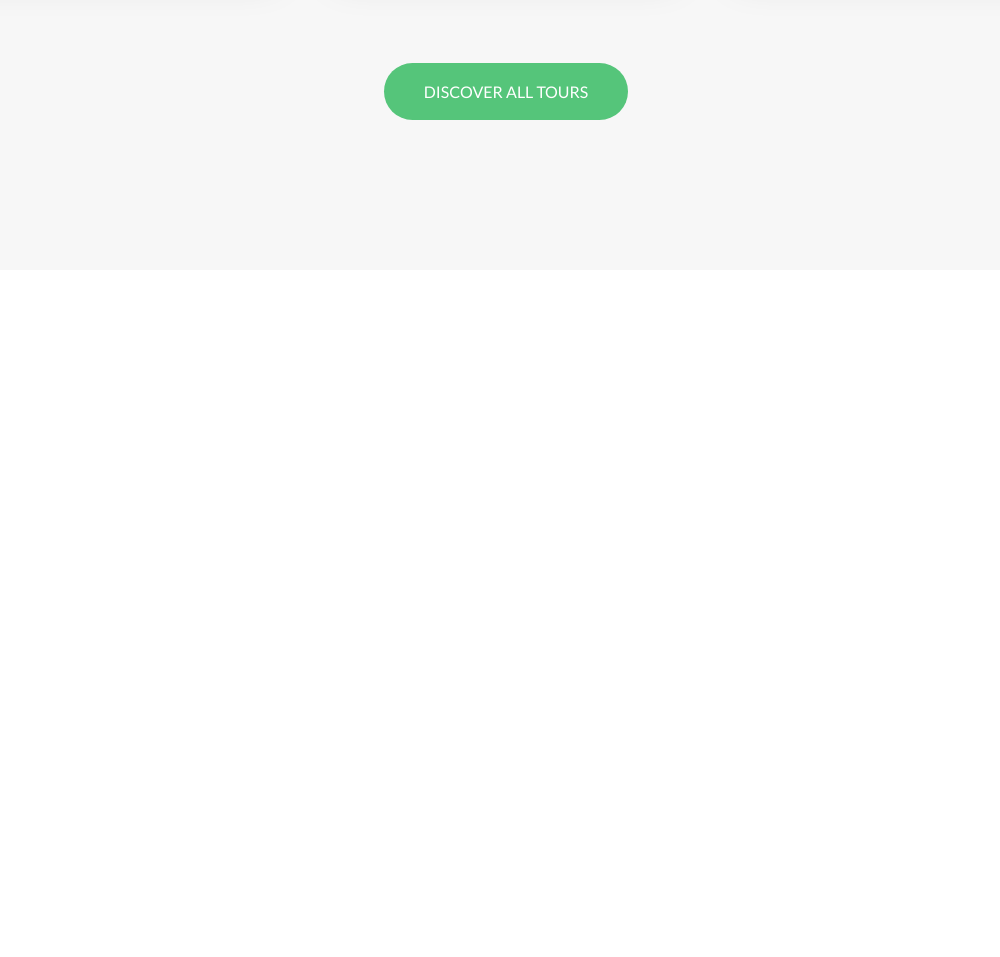
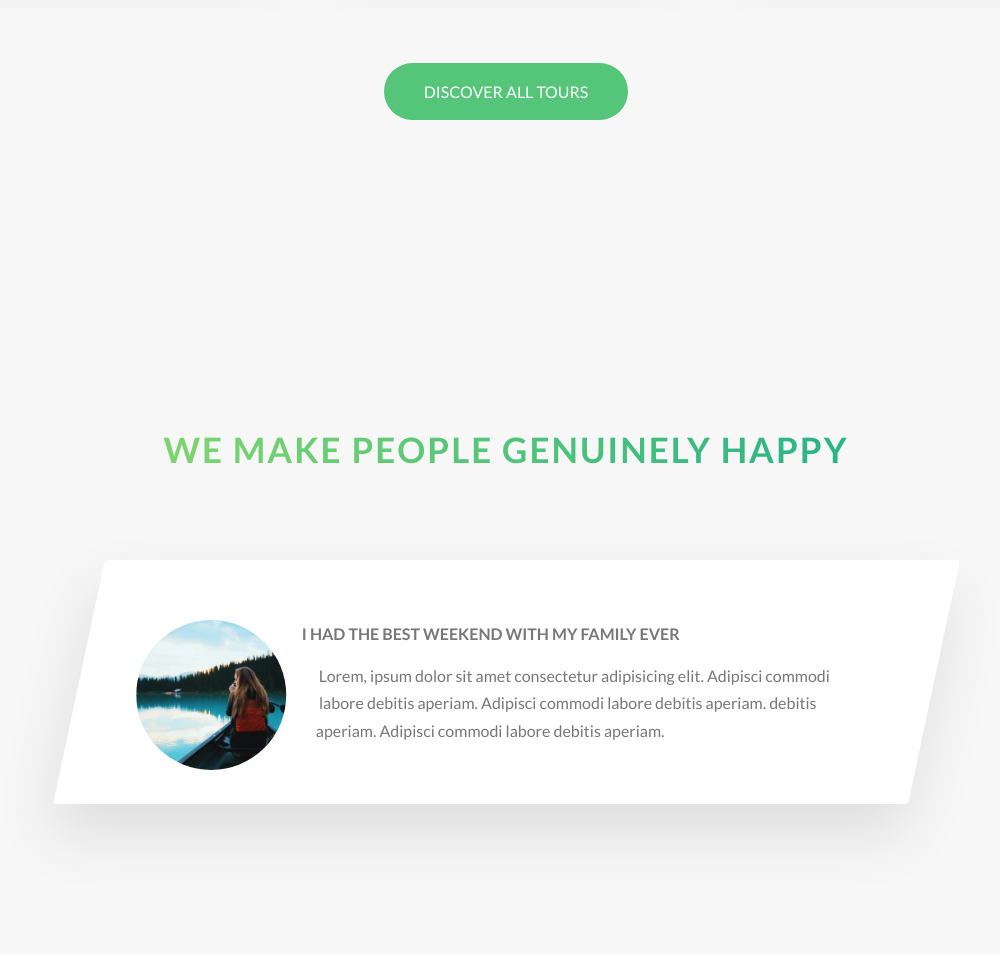
Before and after one commit to nosremetnarg/Natours, a website: page index.html in a window 1280 px wide. Shown: the part 3006-3963 px from the top of the page, without its empty margins (134-1134 px from the left). Before the commit the page ends 3306 px from the top, so only its background shows below. Drawn offline with Linux system fonts and the light colour scheme.

Commit message:
stories section part 1 complete

```diff
--- a/index.html
+++ b/index.html
@@ -230,7 +230,29 @@
           </div>
         </div>
         <div class="u-center-text u-margin-top-huge">
-            <a href="#" class="btn btn--green">Discover all tours</a>
+          <a href="#" class="btn btn--green">Discover all tours</a>
+        </div>
+      </section>
+      <section class="section-stories">
+        <div class="u-center-text u-margin-bottom-big">
+          <h2 class="heading-secondary">
+              We make people genuinely happy</h2>
+        </div>
+        <div class="row">
+            <div class="story">
+                <figure class="story__shape">
+                    <img src="img/nat-8.jpg" alt="person on a tour" class="story__img">
+                </figure>
+                <div class="story__text">
+                    <h3 class="heading-tertiary u-margin-bottom-small">I had the best weekend with my family ever</h3>
+                    <p >
+                        Lorem, ipsum dolor sit amet consectetur adipisicing elit. Adipisci
+                        commodi labore debitis aperiam. Adipisci
+                        commodi labore debitis aperiam. debitis aperiam. Adipisci
+                        commodi labore debitis aperiam.
+                      </p>
+                </div>
+            </div>
         </div>
       </section>
     </main>
--- /dev/null
+++ b/sass/components/_story.scss
@@ -0,0 +1,38 @@
+.story {
+    width: 75%;
+    margin: 0 auto;
+    box-shadow: 0 3rem 6rem rgba($color-black, .1);
+    background-color: $color-white;
+    border-radius: 3px;
+    padding: 6rem;
+    padding-left: 9rem;
+    font-size: $default-font-size;
+    transform: skewX(-12deg);
+
+    & > * {
+        transform: skewX(12deg);
+
+    }
+
+
+    &__shape {
+        width: 15rem;
+        height: 15rem;
+        float: left;
+        -webkit-shape-outside: circle(50% at 50% 50%);
+        shape-outside: circle(50% at 50% 50%);
+        -wekbit-clip-path: circle(50% at 50% 50%);
+        clip-path: circle(50% at 50% 50%);
+        transform: translateX(-3rem) skewX(12deg);
+
+    }
+
+    &__img {
+        height: 100%;
+    }
+
+    &__text {
+        transform: skewX(12deg);
+    }
+
+}
--- a/sass/main.scss
+++ b/sass/main.scss
@@ -13,6 +13,7 @@
 @import "components/composition";
 @import "components/feature-box";
 @import "components/cards";
+@import "components/story";
 
 @import "layout/header";
 @import "layout/grid";
--- a/sass/pages/_home.scss
+++ b/sass/pages/_home.scss
@@ -30,3 +30,9 @@
     margin-top: -10rem;
 
 }
+
+.section-stories {
+    padding: 15rem 0;
+    background-color: $color-grey-light-1;
+
+}
```
Also changed, not shown: css/style.css.
